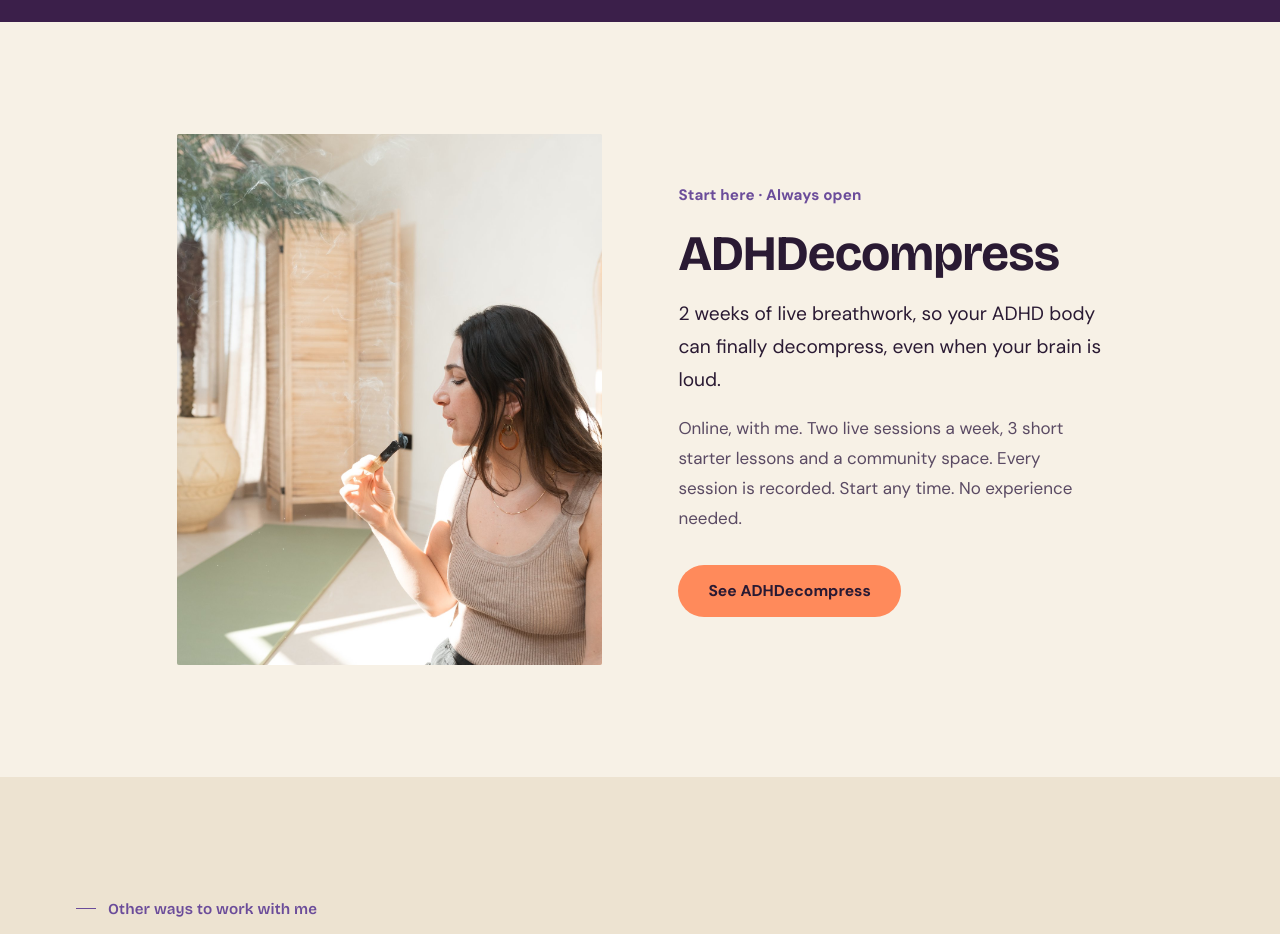
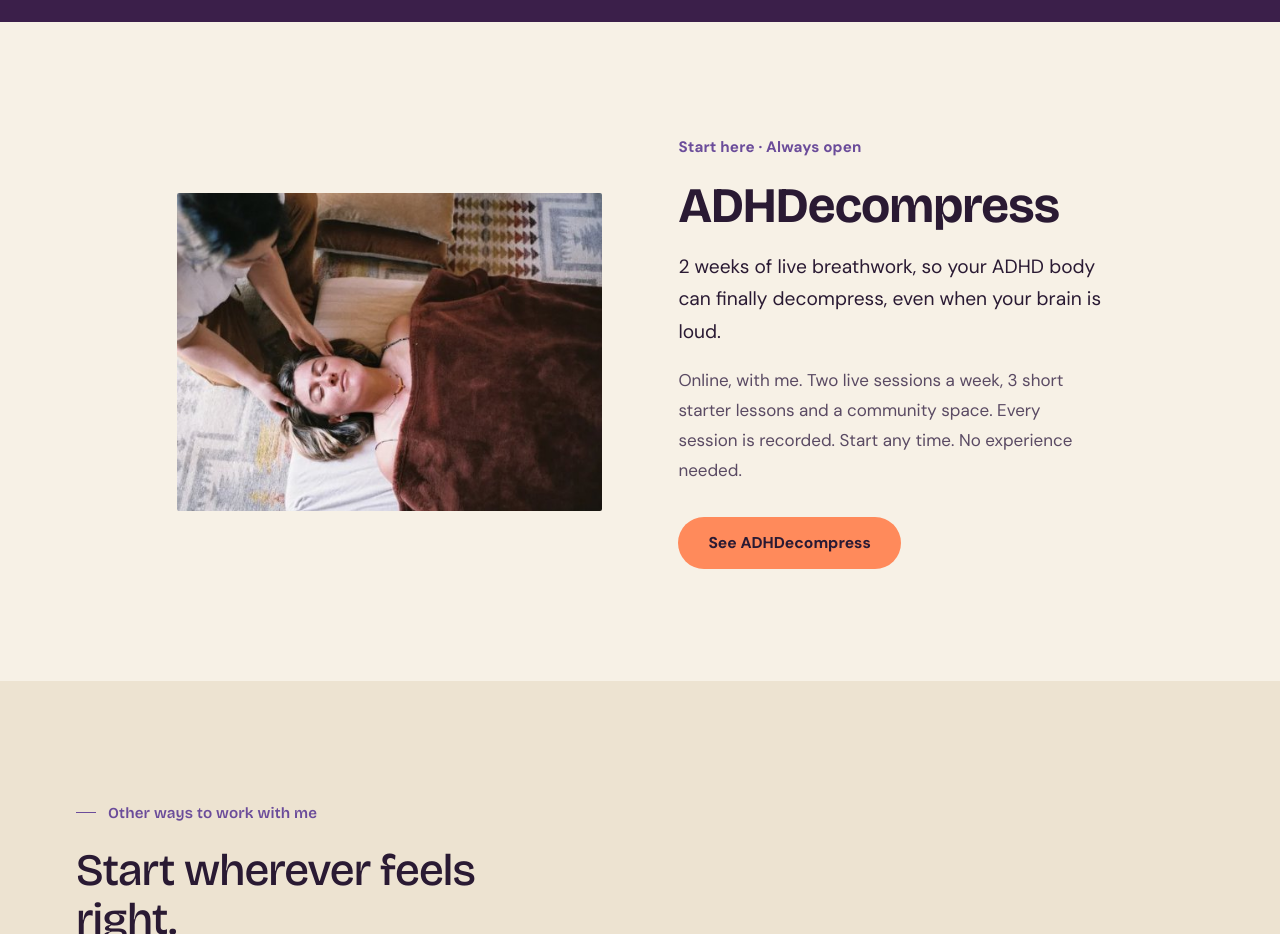
Before and after one commit to lucine-ux/Website-August-2026, a plain HTML site: page index.html in a window 1280 px wide. Shown: the part 1060-1994 px from the top of the page. Drawn offline with nearby package versions, Linux system fonts and the light colour scheme.

Commit message:
Home: new session photo beside ADHDecompress
Co-Authored-By: Claude Opus 5.5 <noreply@anthropic.com>
Claude-Session: https://claude.ai/code/session_01KHHyyDxrPTWMb9e1MasAbi

```diff
--- a/index.html
+++ b/index.html
@@ -104,7 +104,7 @@
 <section class="ed-section" id="start-here">
   <div class="ed-wrap ed-split">
     <figure class="reveal reveal--left">
-      <img src="images/lucine-incense.jpg" alt="Lucine Setian" style="aspect-ratio:4/5;object-fit:cover;object-position:center top;height:auto;" />
+      <img src="images/decompress-session.jpg" alt="Someone lying down with eyes closed and a warm blanket, resting during a breathwork session" style="aspect-ratio:4/3;object-fit:cover;object-position:center;height:auto;" />
     </figure>
     <div class="reveal reveal--right">
       <p class="ed-kicker">Start here &middot; Always open</p>
```
Also changed, not shown: images/decompress-session.jpg (added).
